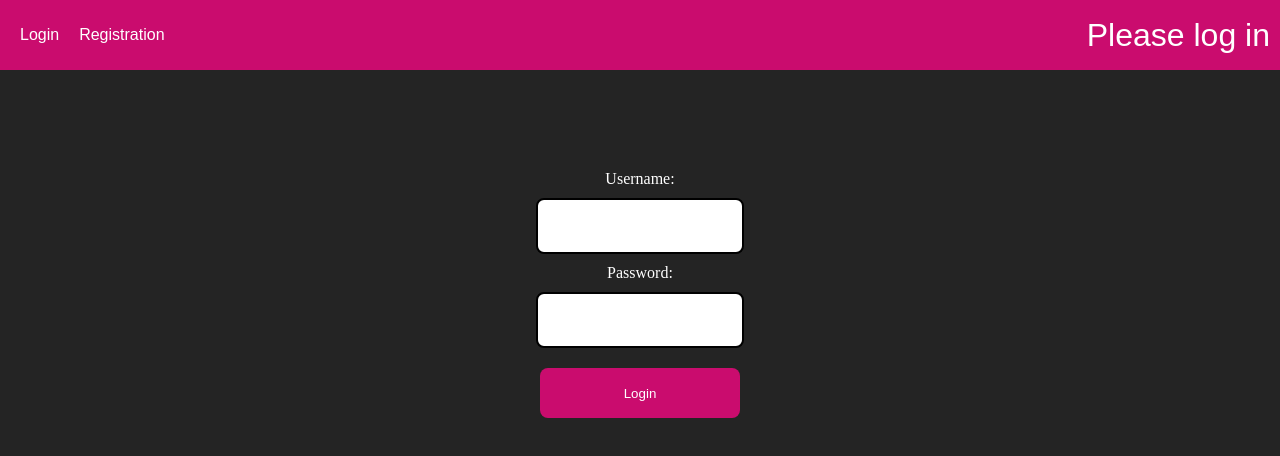
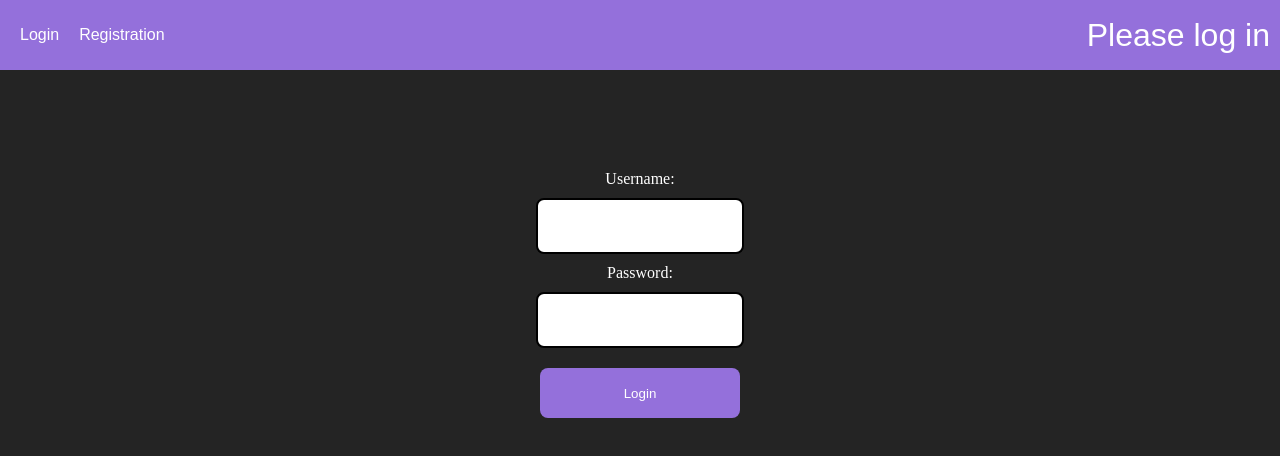
Before and after one commit to twinbd/bandScheduler, a React (Create React App) app in the folder client/: page /login in a window 1280 px wide. Shown: the top 456 px of the page. Built offline with nearby package versions, Linux system fonts and the light colour scheme; no server answers.

Commit message:
css changes

```diff
--- a/client/src/App.css
+++ b/client/src/App.css
@@ -18,7 +18,7 @@ body {
 }
 
 :root {
-  --pink-color: hsl(329, 89%, 42%);
+  --pink-color: hsl(260, 60%, 65%);
 }
 
 .post {
```
